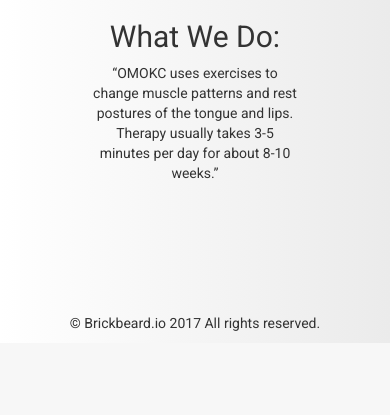
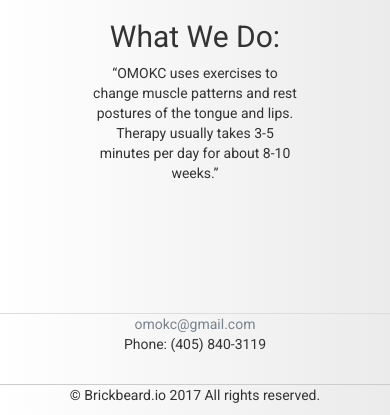
Before and after one commit to BrickBeard/OMOKC, a Flask app: page / in a window 390 px wide. Shown: the part 813-1228 px from the top of the page. Before the commit the page ends 1144 px from the top, so only its background shows below. Run offline with Flask 2, Linux system fonts and the light colour scheme; some libraries are stand-ins or nearby versions.

Commit message:
Added variables for phone and emai... still not sure how to obfuscate them :/

```diff
--- a/omokc/app.py
+++ b/omokc/app.py
@@ -13,17 +13,20 @@
 
 mail.init_app(app)
 
+omEmail = 'omokc@gmail.com'
+omPhone = '(405) 840-3119'
+
 @app.route('/')
 def home():
-    return render_template('index.html')
+    return render_template('index.html', omEmail=omEmail, omPhone=omPhone)
 
 @app.route('/home')
 def home1():
-    return render_template('index.html')
+    return render_template('index.html', omEmail=omEmail, omPhone=omPhone)
 
 @app.route('/info')
 def info():
-    return render_template('information.html')
+    return render_template('information.html', omEmail=omEmail, omPhone=omPhone)
 
 @app.route('/contact', methods=['GET', 'POST'])
 def contact():
@@ -31,7 +34,7 @@
     if request.method == "POST":
         if form.validate() == False:
             flash('All fields are required.')
-            return render_template('contact.html', form=form)
+            return render_template('contact.html', form=form, omEmail=omEmail, omPhone=omPhone)
         else:
             msg = Message('Message from your OMOKC.com' + form.name.data, sender='brickbeard.io@gmail.com', recipients=['brickbeard.io@gmail.com', 'brandonsmith.brick@gmail.com'])
             msg.body = """
@@ -39,9 +42,9 @@
             %s
             """ % (form.name.data, form.email.data, form.message.data)
             mail.send(msg)
-            return render_template('contact.html', success=True)
+            return render_template('contact.html', success=True, omEmail=omEmail, omPhone=omPhone)
     elif request.method == 'GET':
-        return render_template('contact.html', form=form)
+        return render_template('contact.html', form=form, omEmail = omEmail, omPhone=omPhone)
 
 
 if __name__ == '__main__':
--- a/omokc/static/css/style.css
+++ b/omokc/static/css/style.css
@@ -43,7 +43,6 @@
 
 /*-----------------------  FOOTER  -----------------------*/
 .footer {
-	background: #EDEFF1;
 	height: auto;
 	padding-bottom: 30px;
 	position: relative;
--- a/omokc/templates/base.html
+++ b/omokc/templates/base.html
@@ -49,19 +49,23 @@
         {% endblock %}
         <br><br><br><br><br><br>
         <footer>
-             <!-- <div id="footer" class="footer container-fluid">
+             <div id="footer" class="footer container-fluid">
                 <div class="container">
                     <div class="row text-center">
+                        <a href="mailto:{{ omEmail }}">{{ omEmail }}</a>
+                        <p>Phone: {{ omPhone }}</p>
+<!--
                        <ul class="social">
                             <li> <a href="#"> <i class=" fa fa-facebook">   </i> </a> </li>
                             <li> <a href="#"> <i class="fa fa-twitter">   </i> </a> </li>
                             <li> <a href="#"> <i class="fa fa-pinterest">   </i> </a> </li>
                             <li> <a href="#"> <i class="fa fa-youtube">   </i> </a> </li>
                         </ul>
+-->
 
                     </div>
                 </div>
-            </div> -->
+            </div>
             <div class="footer-bottom">
                 <div class="container">
                     <p class="text-center">&copy; Brickbeard.io 2017  All rights reserved.</p>
```
